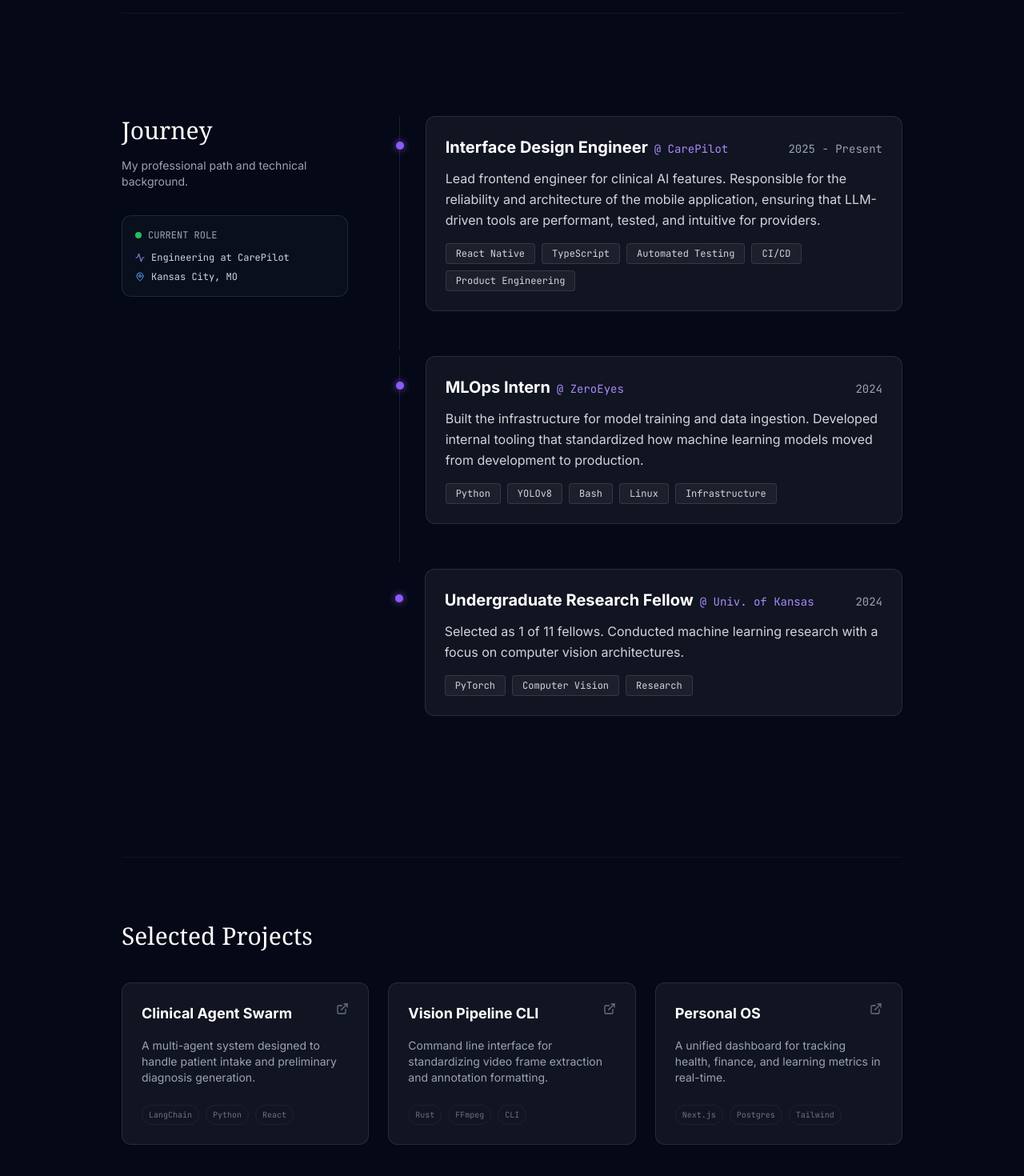
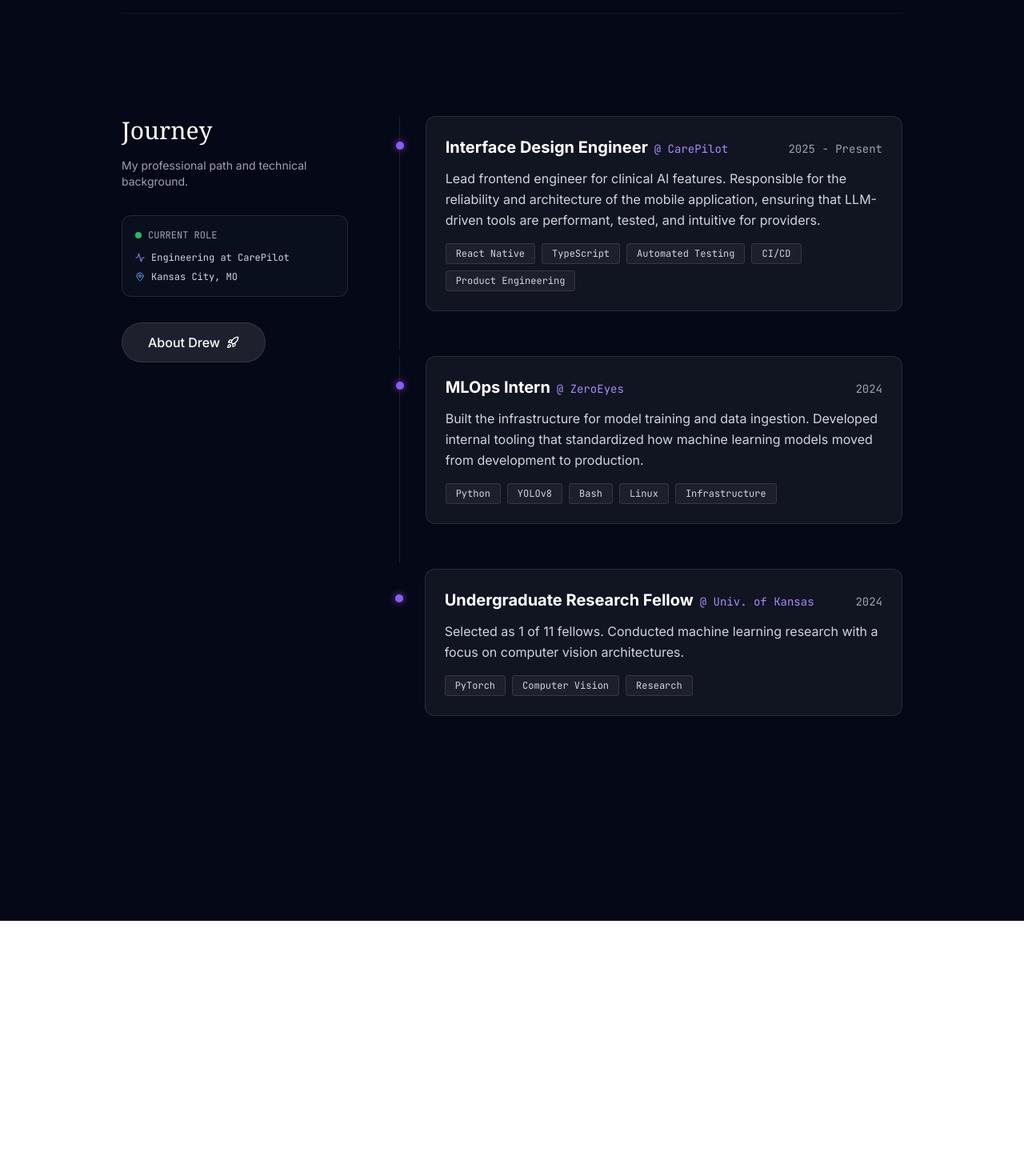
Before and after one commit to drewku42/drew-dot-dev, a Next.js app: page / in a window 1280 px wide. Shown: the part 784-2254 px from the top of the page at 80% size. After the commit the page ends 1935 px from the top, so only its background shows below. Built offline with nearby package versions, Linux system fonts and the light colour scheme.

Commit message:
update button, temporarily disable projects section

```diff
--- a/components/home/HomePage.tsx
+++ b/components/home/HomePage.tsx
@@ -1,9 +1,10 @@
 import { motion } from 'framer-motion';
-import { Activity, MapPin } from 'lucide-react';
+import { Activity, MapPin, Rocket, ArrowDown } from 'lucide-react';
 import { HomePageProps } from '@/types';
 import { TimelineItem } from './TimelineItem';
 import { ProjectCard } from './ProjectCard';
 import { Button } from '@/components/ui/Button';
+import { ROUTES } from '@/constants';
 
 const timelineData = [
   {
@@ -32,27 +33,28 @@ const timelineData = [
   },
 ];
 
-const projectsData = [
-  {
-    title: 'Clinical Agent Swarm',
-    desc: 'A multi-agent system designed to handle patient intake and preliminary diagnosis generation.',
-    tags: ['LangChain', 'Python', 'React'],
-  },
-  {
-    title: 'Vision Pipeline CLI',
-    desc: 'Command line interface for standardizing video frame extraction and annotation formatting.',
-    tags: ['Rust', 'FFmpeg', 'CLI'],
-  },
-  {
-    title: 'Personal OS',
-    desc: 'A unified dashboard for tracking health, finance, and learning metrics in real-time.',
-    tags: ['Next.js', 'Postgres', 'Tailwind'],
-  },
-];
+// const projectsData = [
+//   {
+//     title: 'Clinical Agent Swarm',
+//     desc: 'A multi-agent system designed to handle patient intake and preliminary diagnosis generation.',
+//     tags: ['LangChain', 'Python', 'React'],
+//   },
+//   {
+//     title: 'Vision Pipeline CLI',
+//     desc: 'Command line interface for standardizing video frame extraction and annotation formatting.',
+//     tags: ['Rust', 'FFmpeg', 'CLI'],
+//   },
+//   {
+//     title: 'Personal OS',
+//     desc: 'A unified dashboard for tracking health, finance, and learning metrics in real-time.',
+//     tags: ['Next.js', 'Postgres', 'Tailwind'],
+//   },
+// ];
 
 export const HomePage = ({ onNavigate }: HomePageProps) => (
   <div className="max-w-5xl mx-auto px-6 pb-20">
     <motion.div
+      id="hero"
       initial={{ opacity: 0, y: 20 }}
       animate={{ opacity: 1, y: 0 }}
       transition={{ duration: 0.8 }}
@@ -78,11 +80,17 @@ export const HomePage = ({ onNavigate }: HomePageProps) => (
 
       <div className="flex flex-wrap gap-4">
         <Button
-          showArrow
+          icon={ArrowDown}
           onClick={() => {
-            const element = document.getElementById('journey');
-            if (element) {
-              element.scrollIntoView({ behavior: 'smooth' });
+            const heroElement = document.getElementById('hero');
+            if (heroElement) {
+              const heroRect = heroElement.getBoundingClientRect();
+              const heroBottom = heroRect.bottom + window.pageYOffset;
+
+              window.scrollTo({
+                top: heroBottom,
+                behavior: 'smooth'
+              });
             }
           }}
         >
@@ -98,7 +106,7 @@ export const HomePage = ({ onNavigate }: HomePageProps) => (
           <p className="text-gray-400 text-sm mb-8">
             My professional path and technical background.
           </p>
-          <div className="p-4 bg-[#0a0f1e] border border-white/10 rounded-xl">
+          <div className="p-4 bg-[#0a0f1e] border border-white/10 rounded-xl mb-8">
             <div className="flex items-center gap-2 mb-3">
               <div className="w-2 h-2 bg-green-500 rounded-full animate-pulse" />
               <span className="text-xs font-mono text-gray-400 uppercase">Current Role</span>
@@ -114,6 +122,12 @@ export const HomePage = ({ onNavigate }: HomePageProps) => (
               </div>
             </div>
           </div>
+          <Button
+            icon={Rocket}
+            onClick={() => onNavigate(ROUTES.about)}
+          >
+            About Drew
+          </Button>
         </div>
       </div>
 
@@ -124,13 +138,13 @@ export const HomePage = ({ onNavigate }: HomePageProps) => (
       </div>
     </div>
 
-    <div className="py-20 border-t border-white/5">
+    {/* <div className="py-20 border-t border-white/5">
       <h2 className="text-3xl font-serif text-white mb-10">Selected Projects</h2>
       <div className="grid md:grid-cols-2 lg:grid-cols-3 gap-6">
         {projectsData.map((project, index) => (
           <ProjectCard key={index} {...project} />
         ))}
       </div>
-    </div>
+    </div> */}
   </div>
 );
--- a/components/ui/Button.tsx
+++ b/components/ui/Button.tsx
@@ -1,16 +1,16 @@
 import { ReactNode, ButtonHTMLAttributes } from 'react';
-import { ArrowDown } from 'lucide-react';
+import { LucideIcon } from 'lucide-react';
 
 interface ButtonProps extends ButtonHTMLAttributes<HTMLButtonElement> {
   children: ReactNode;
   variant?: 'primary' | 'secondary';
-  showArrow?: boolean;
+  icon?: LucideIcon;
 }
 
 export const Button = ({
   children,
   variant = 'primary',
-  showArrow = false,
+  icon: Icon,
   className = '',
   ...props
 }: ButtonProps) => {
@@ -31,9 +31,7 @@ export const Button = ({
       )}
       <span className="relative flex items-center gap-2">
         {children}
-        {showArrow && (
-          <ArrowDown size={16} />
-        )}
+        {Icon && <Icon size={16} />}
       </span>
     </button>
   );
```
